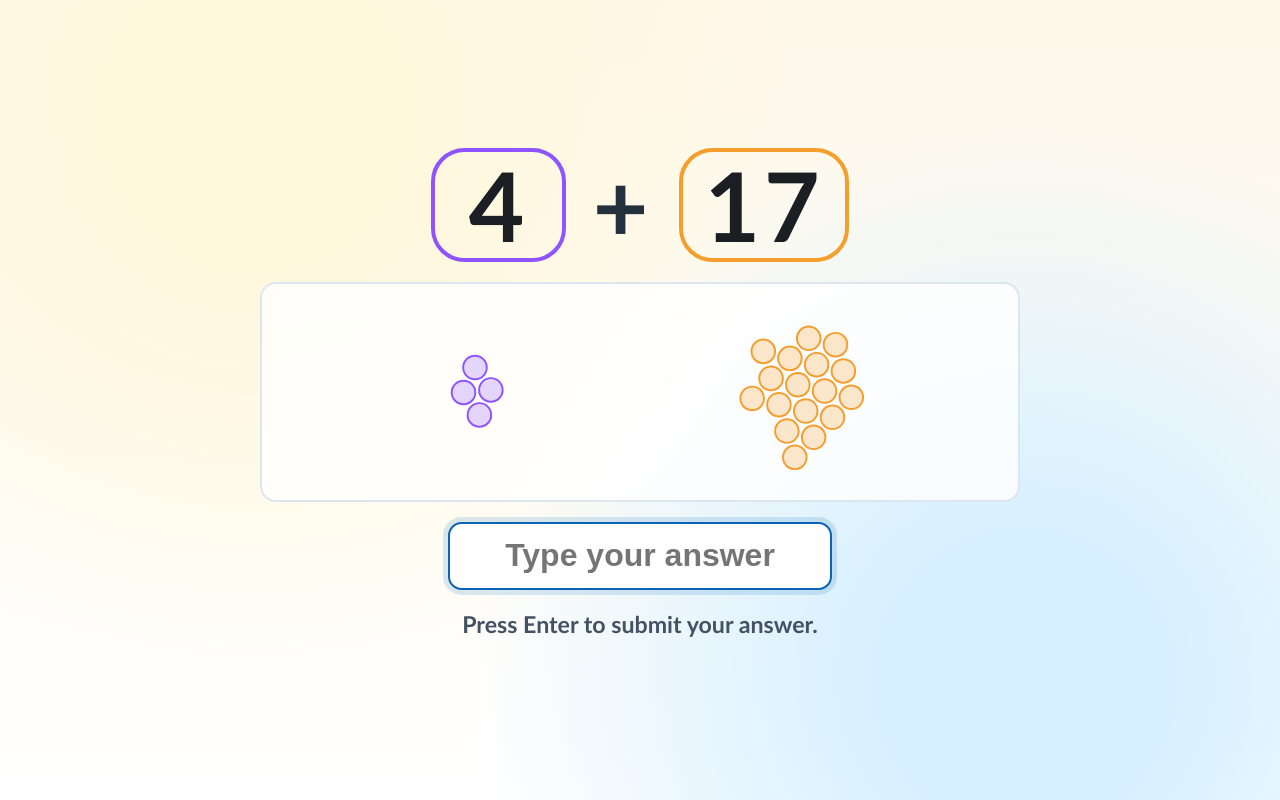
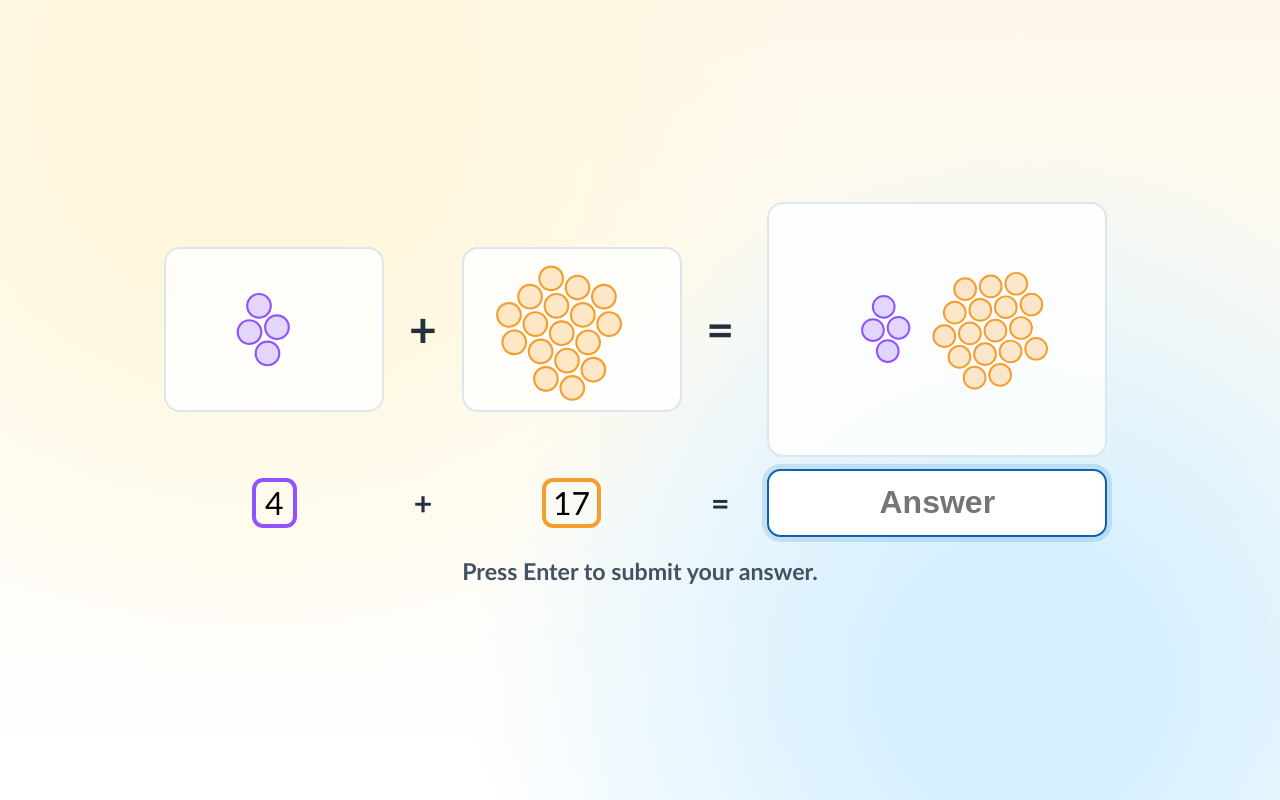
Before and after one commit to jimnys-8/mathius, a React (Vite) app: page / in a window 1280 px wide. Built offline with nearby package versions, Linux system fonts and the light colour scheme.

Commit message:
Tweaked visualizatoin (grid layout)

```diff
--- a/src/App.css
+++ b/src/App.css
@@ -21,10 +21,6 @@
   font-weight: 800;
 }
 
-.operator {
-  color: #25303d;
-}
-
 .operand {
   display: inline-block;
   min-width: 1.4em;
@@ -42,12 +38,47 @@
 }
 
 .bubble-viz {
-  width: min(94vw, 760px);
-  aspect-ratio: 760 / 220;
+  width: 100%;
+  max-width: 220px;
+  aspect-ratio: 4 / 3;
   border-radius: 1rem;
   border: 2px solid #dde5ef;
   background: rgba(255, 255, 255, 0.82);
   overflow: hidden;
+}
+
+.addition-grid {
+  width: min(96vw, 980px);
+  display: grid;
+  grid-template-columns: minmax(100px, 1fr) auto minmax(100px, 1fr) auto minmax(140px, 1.55fr);
+  grid-template-rows: auto auto;
+  align-items: center;
+  justify-items: center;
+  column-gap: 0.65rem;
+  row-gap: 0.75rem;
+}
+
+.equation-sign {
+  color: #25303d;
+  line-height: 1;
+}
+
+.equation-sign-top {
+  font-size: clamp(2rem, 5vw, 3rem);
+  font-weight: 800;
+}
+
+.equation-sign-bottom {
+  font-size: clamp(1.5rem, 3.4vw, 2rem);
+  font-weight: 700;
+}
+
+.operand-grid {
+  font-size: clamp(1.5rem, 3.4vw, 2rem);
+}
+
+.bubble-viz-result {
+  max-width: 340px;
 }
 
 .bubble-viz svg {
@@ -60,14 +91,33 @@
   stroke-width: 2;
 }
 
-.bubble-left {
+.bubble-purple {
   fill: rgba(143, 83, 255, 0.24);
   stroke: #8f53ff;
 }
 
-.bubble-right {
+.bubble-orange {
   fill: rgba(245, 158, 45, 0.25);
   stroke: #f59e2d;
+}
+
+@media (max-width: 860px) {
+  .addition-grid {
+    grid-template-columns: minmax(100px, 1fr) auto minmax(100px, 1fr);
+  }
+
+  .addition-grid > :nth-child(4),
+  .addition-grid > :nth-child(5),
+  .addition-grid > :nth-child(9),
+  .addition-grid > :nth-child(10) {
+    grid-column: 1 / -1;
+    justify-self: center;
+  }
+
+  .addition-grid > :nth-child(4),
+  .addition-grid > :nth-child(9) {
+    margin-top: 0.2rem;
+  }
 }
 
 .answer-input {
@@ -94,6 +144,10 @@
   color: #3f4650;
 }
 
+.answer-input-grid {
+  width: min(90vw, 340px);
+}
+
 .result {
   margin: 0;
   min-height: 1.8em;
--- a/src/App.jsx
+++ b/src/App.jsx
@@ -48,28 +48,15 @@ function createQuestion() {
   }
 }
 
-function AdditionBubbles({ leftCount, rightCount }) {
+function BubbleField({ nodesConfig, width = 200, height = 150, radius = 11, className = '' }) {
   const [nodes, setNodes] = useState([])
 
   useEffect(() => {
-    const width = 760
-    const height = 220
-    const radius = 12
-
-    const nextNodes = [
-      ...Array.from({ length: leftCount }, (_, index) => ({
-        id: `left-${index}`,
-        side: 'left',
-        x: width * 0.28,
-        y: height * 0.5,
-      })),
-      ...Array.from({ length: rightCount }, (_, index) => ({
-        id: `right-${index}`,
-        side: 'right',
-        x: width * 0.72,
-        y: height * 0.5,
-      })),
-    ]
+    const nextNodes = nodesConfig.map((node) => ({
+      ...node,
+      x: node.targetX,
+      y: node.targetY,
+    }))
 
     if (nextNodes.length === 0) {
       const emptyFrame = requestAnimationFrame(() => {
@@ -83,11 +70,8 @@ function AdditionBubbles({ leftCount, rightCount }) {
 
     let frame = null
     const simulation = forceSimulation(nextNodes)
-      .force(
-        'x',
-        forceX((node) => (node.side === 'left' ? width * 0.28 : width * 0.72)).strength(0.12),
-      )
-      .force('y', forceY(height * 0.5).strength(0.08))
+      .force('x', forceX((node) => node.targetX).strength(0.15))
+      .force('y', forceY((node) => node.targetY).strength(0.1))
       .force('charge', forceManyBody().strength(3))
       .force('collide', forceCollide(radius + 2).iterations(2))
       .alpha(0.9)
@@ -110,21 +94,76 @@ function AdditionBubbles({ leftCount, rightCount }) {
         cancelAnimationFrame(frame)
       }
     }
-  }, [leftCount, rightCount])
+  }, [nodesConfig, radius])
 
   return (
-    <div className="bubble-viz" aria-hidden="true">
-      <svg viewBox="0 0 760 220" preserveAspectRatio="xMidYMid meet">
+    <div className={`bubble-viz ${className}`.trim()} aria-hidden="true">
+      <svg viewBox={`0 0 ${width} ${height}`} preserveAspectRatio="xMidYMid meet">
         {nodes.map((node) => (
           <circle
             key={node.id}
             cx={node.x}
             cy={node.y}
-            r="12"
-            className={node.side === 'left' ? 'bubble bubble-left' : 'bubble bubble-right'}
+            r={radius}
+            className={node.color === 'purple' ? 'bubble bubble-purple' : 'bubble bubble-orange'}
           />
         ))}
       </svg>
+    </div>
+  )
+}
+
+function buildNodes(count, color, idPrefix, targetX) {
+  return Array.from({ length: count }, (_, index) => ({
+    id: `${idPrefix}-${index}`,
+    color,
+    targetX,
+    targetY: 75,
+  }))
+}
+
+function AdditionGrid({ leftCount, rightCount, inputValue, onInputChange, onEnter, submitted }) {
+  const leftNodes = useMemo(
+    () => buildNodes(leftCount, 'purple', 'left', 90),
+    [leftCount],
+  )
+
+  const rightNodes = useMemo(
+    () => buildNodes(rightCount, 'orange', 'right', 90),
+    [rightCount],
+  )
+
+  const resultNodes = useMemo(
+    () => [
+      ...buildNodes(leftCount, 'purple', 'result-left', 115),
+      ...buildNodes(rightCount, 'orange', 'result-right', 225),
+    ],
+    [leftCount, rightCount],
+  )
+
+  return (
+    <div className="addition-grid">
+      <BubbleField nodesConfig={leftNodes} className="bubble-viz-left" />
+      <span className="equation-sign equation-sign-top">+</span>
+      <BubbleField nodesConfig={rightNodes} className="bubble-viz-right" />
+      <span className="equation-sign equation-sign-top">=</span>
+      <BubbleField nodesConfig={resultNodes} width={340} className="bubble-viz-result" />
+
+      <span className="operand operand-left operand-grid">{leftCount}</span>
+      <span className="equation-sign equation-sign-bottom">+</span>
+      <span className="operand operand-right operand-grid">{rightCount}</span>
+      <span className="equation-sign equation-sign-bottom">=</span>
+      <input
+        type="text"
+        inputMode="numeric"
+        className="answer-input answer-input-grid"
+        value={inputValue}
+        onChange={onInputChange}
+        onKeyDown={onEnter}
+        placeholder="Answer"
+        readOnly={submitted}
+        autoFocus
+      />
     </div>
   )
 }
@@ -171,20 +210,18 @@ function App() {
 
   return (
     <main className="game">
-      <h1 className="question">
       {isAddition ? (
+        <AdditionGrid
+          leftCount={question.left}
+          rightCount={question.right}
+          inputValue={inputValue}
+          onInputChange={(event) => setInputValue(event.target.value)}
+          onEnter={handleEnter}
+          submitted={submitted}
+        />
+      ) : (
         <>
-            <span className="operand operand-left">{question.left}</span>
-            <span className="operator"> + </span>
-            <span className="operand operand-right">{question.right}</span>
-          </>
-        ) : (
-          question.text
-        )}
-      </h1>
-
-      {isAddition && <AdditionBubbles leftCount={question.left} rightCount={question.right} />}
-
+          <h1 className="question">{question.text}</h1>
           <input
             type="text"
             inputMode="numeric"
@@ -196,6 +233,8 @@ function App() {
             readOnly={submitted}
             autoFocus
           />
+        </>
+      )}
 
       <p className={`result ${submitted ? (isCorrect ? 'correct' : 'incorrect') : ''}`}>
         {resultText}
```
Lines whose indentation alone changed are shown as unchanged.
